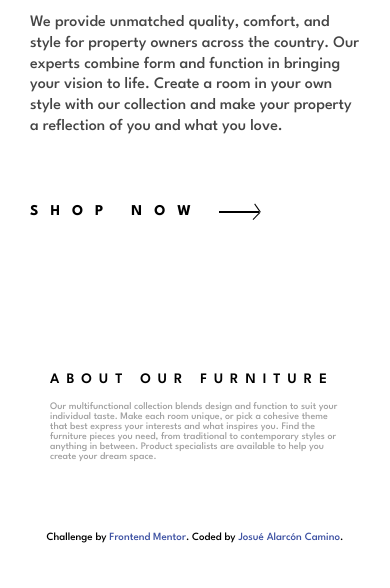
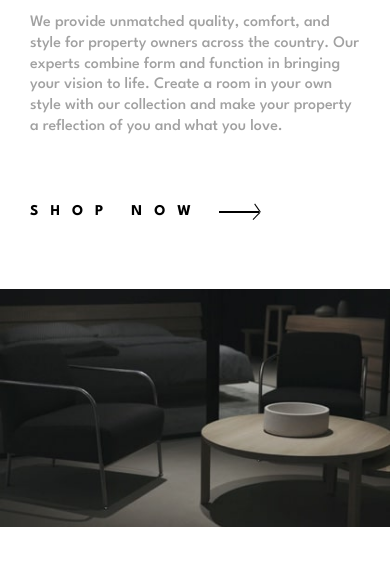
Before and after one commit to jaac97/room-homepage-master, a website: page index.html in a window 390 px wide. Shown: the part 493-1081 px from the top of the page. Before the commit the page ends 1036 px from the top, so only its background shows below. Drawn offline with nearby package versions, Linux system fonts and the light colour scheme; files that its build step writes are made by us from their sources.

Commit message:
fixing design on mobile

```diff
--- a/src/sass/components/_about.scss
+++ b/src/sass/components/_about.scss
@@ -1,7 +1,13 @@
 @use '../base/variables' as v;
 @use '../base/mixins' as m;
 .about{
-    padding: 7rem 5rem 6rem;
+    padding: 5rem 3.5rem 4.5rem 3rem;
+    height: 30rem;
+    @include m.desktop {
+        height: 100%;
+        padding: 7rem 3.5rem 6rem;
+
+    }
 }
 .about__heading{
     text-transform: uppercase;
@@ -9,7 +15,18 @@
     letter-spacing: .7rem;
     max-width: 29rem;
     font-size: 1.45rem;
+
 }
 .about__text{
     color: v.$dark-gray;
+    font-size: 1.3rem;
+    font-weight: 500;
+    line-height: 1.4;
+    font-size: 1.5rem;
+    min-height: 170px;
+    @include m.desktop {
+        font-size: 1.3rem;
+        min-height: auto;
+
+    }
 }
--- a/src/sass/components/_hero-left.scss
+++ b/src/sass/components/_hero-left.scss
@@ -1,6 +1,11 @@
+@use '../base/variables' as v;
+@use '../base/mixins' as m;
 .hero-left{
+    height: 23.8rem;
     background-image: url('../images/image-about-dark.jpg');
     background-size: cover;
-    height: 100%;
     background-repeat: no-repeat;
+    @include m.desktop {
+        height: 100%;
+    }
 }
--- a/src/sass/components/_hero-right.scss
+++ b/src/sass/components/_hero-right.scss
@@ -1,6 +1,12 @@
+@use '../base/variables' as v;
+@use '../base/mixins' as m;
 .hero-right{
+    height: 23.8rem;
     background-image: url('../images/image-about-light.jpg');
     background-size: cover;
+    background-repeat: no-repeat;
+    @include m.desktop {
     height: 100%;
-    background-repeat: no-repeat;
+
+    }
 }
--- a/src/sass/components/_informative.scss
+++ b/src/sass/components/_informative.scss
@@ -16,12 +16,10 @@
     margin: 2rem 0;
     font-size: 4rem;
     width: 92%;
-
-
     }
 }
 .informative__text{
-    color: v.$very-dark-gray;
+    color: v.$dark-gray;
     font-size: 1.6rem;
     line-height: 1.3;
     @include m.desktop {
```
